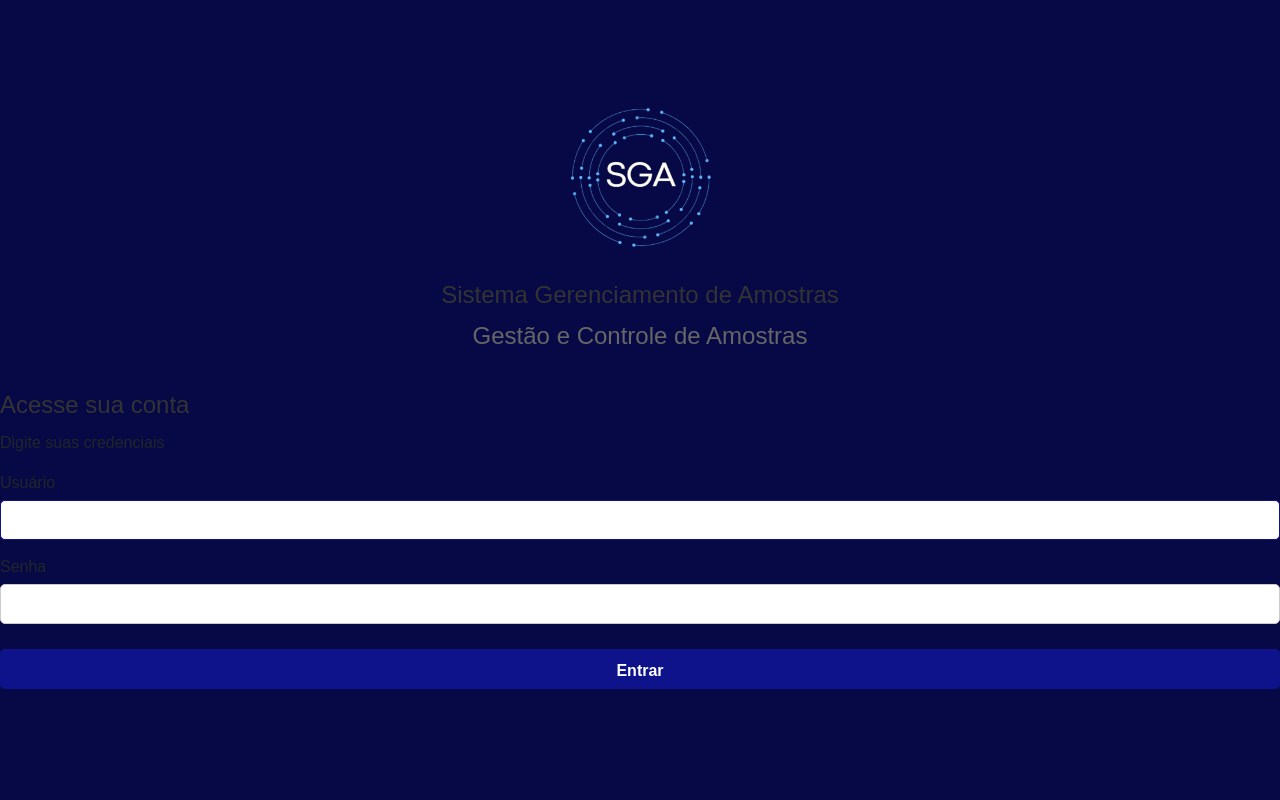
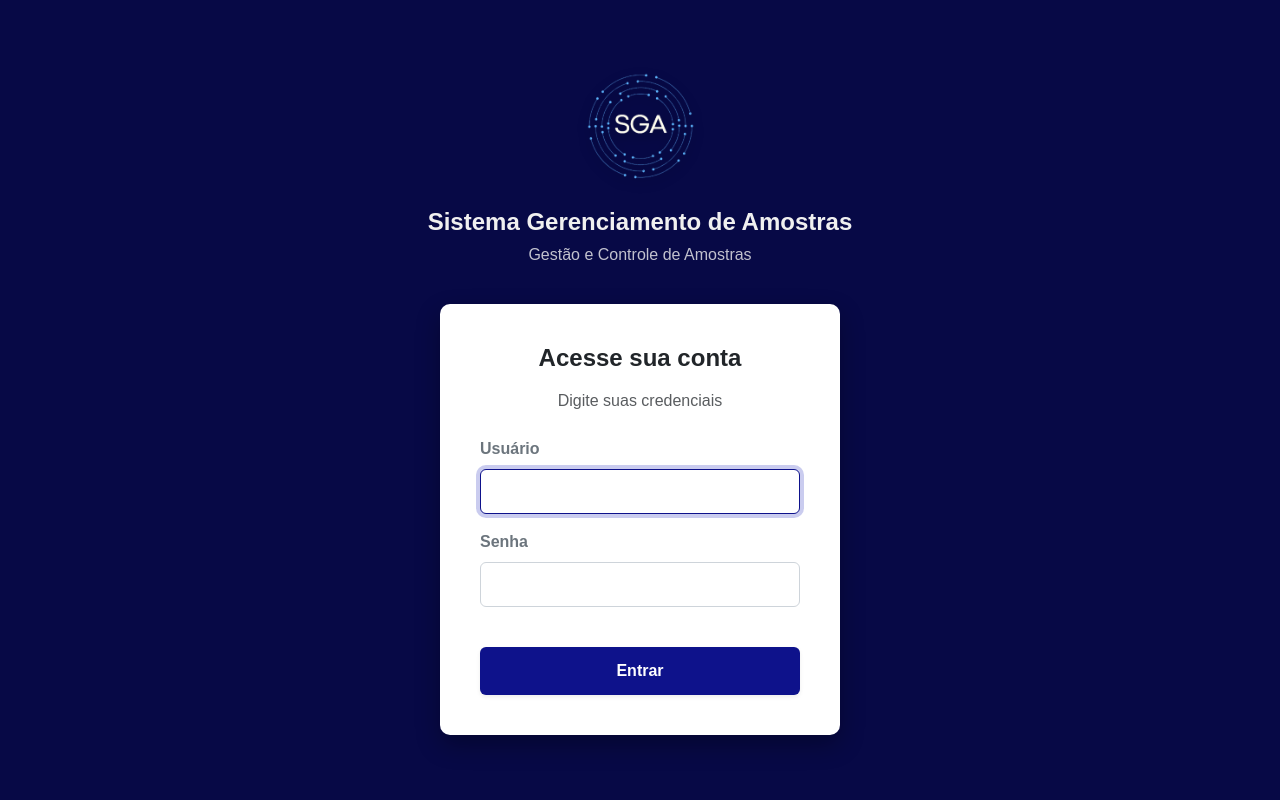
Before and after one commit to Juaqn07/sga-sistema-de-gerenciamento-de-amostras, a Django app: page / in a window 1280 px wide. Run offline with Django 4.2, Linux system fonts and the light colour scheme.

Commit message:
fix(accounts): Corrige layout quebrado do login e atualiza screenshot
- Adiciona classe container específica (.login-content) para isolar estilos do Bootstrap.
- Implementa centralização vertical/horizontal via Flexbox no CSS.
- Atualiza print da tela de login na documentação.

```diff
--- a/apps/accounts/static/accounts/css/login.css
+++ b/apps/accounts/static/accounts/css/login.css
@@ -1,106 +1,134 @@
 /* ==========================================================================
-   STYLESHEET: LOGIN
+   STYLESHEET: TELA DE LOGIN
    ==========================================================================
-   1. Layout Geral (Background & Body)
+   1. Layout Geral (Body & Background)
    2. Cabeçalho (Header & Logo)
-   3. Container de Login (Card Central)
-   4. Elementos de Formulário (Inputs & Botões)
+   3. Componente Card de Login
+   4. Formulários & Interatividade
    ========================================================================== */
 
 /* --------------------------------------------------------------------------
-   1. Layout Geral
+   1. Layout Geral (Body & Background)
    -------------------------------------------------------------------------- */
 body {
-  background-color: hsl(238, 82%, 15%); /* Azul escuro profundo */
+  background-color: hsl(238, 82%, 15%); /* Azul Profundo (Brand Color) */
   margin: 0;
   padding: 0;
   font-family: sans-serif;
+
+  /* Centralização Vertical e Horizontal */
   display: flex;
   flex-direction: column;
+  align-items: center;
+  justify-content: center;
   min-height: 100vh;
-  justify-content: center; /* Centraliza verticalmente */
 }
 
 /* --------------------------------------------------------------------------
-   2. Cabeçalho
+   2. Cabeçalho (Header & Logo)
    -------------------------------------------------------------------------- */
 header {
   text-align: center;
   color: #f0f0f0;
   margin-bottom: 2rem;
+  padding: 0 1rem;
 }
 
 header img {
-  max-width: 200px;
+  max-width: 150px;
   height: auto;
   margin-bottom: 1rem;
+  filter: drop-shadow(0 4px 6px rgba(0, 0, 0, 0.3));
+}
+
+header h1 {
+  font-size: 1.5rem;
+  margin-bottom: 0.5rem;
+  font-weight: 600;
+}
+
+header h4 {
+  font-weight: normal;
+  font-size: 1rem;
+  opacity: 0.8;
 }
 
 /* --------------------------------------------------------------------------
-   3. Container de Login (Card Central)
+   3. Componente Card de Login
    -------------------------------------------------------------------------- */
-/* Seletor genérico 'div' substituído por classe específica ou mantido com cuidado */
-.login-container,
-div.login-wrapper {
-  /* Caso o HTML use div pura, considere adicionar uma classe */
-  background-color: #fffcfc;
-  border-radius: 10px;
-  width: 80%;
+/* Container principal branco */
+.login-content {
+  background-color: #ffffff;
+  border-radius: 0.625rem; /* 10px */
+  width: 90%;
   max-width: 400px;
-  height: auto;
+  padding: 2.5rem;
   text-align: center;
-  margin: 0 auto; /* Centraliza horizontalmente */
-  padding: 2em;
-  box-shadow: 0 4px 15px rgba(0, 0, 0, 0.2);
+
+  /* Sombreamento para efeito de elevação */
+  box-shadow: 0 10px 25px rgba(0, 0, 0, 0.3);
+
+  /* Animação suave de entrada*/
+  animation: fadeIn 0.5s ease-out;
 }
 
-h1 {
-  font-size: 1.5rem;
-  margin-bottom: 0.5em;
-  color: #333;
+@keyframes fadeIn {
+  from {
+    opacity: 0;
+    transform: translateY(20px);
+  }
+  to {
+    opacity: 1;
+    transform: translateY(0);
+  }
 }
 
-h4 {
-  margin-top: 0.2em;
-  font-weight: normal;
-  color: #666;
-}
-
-.container {
-  text-align: left; /* Alinha labels e inputs à esquerda */
-  padding: 0;
+.login-content h2 {
+  font-size: 1.5rem;
+  margin-bottom: 0.5rem;
 }
 
 /* --------------------------------------------------------------------------
-   4. Elementos de Formulário
+   4. Formulários & Interatividade
    -------------------------------------------------------------------------- */
-input {
+/* Inputs de Texto e Senha */
+.login-content input[type="text"],
+.login-content input[type="password"] {
   width: 100%;
-  box-sizing: border-box; /* Garante que padding não estoure a largura */
-  height: 40px; /* Aumentado para melhor toque */
-  padding: 10px;
-  margin-top: 5px;
-  margin-bottom: 15px;
-  border: 1px solid #ccc;
-  border-radius: 5px;
+  height: 45px;
+  padding: 10px 15px;
+  border: 1px solid #ced4da;
+  border-radius: 0.375rem; /* 6px */
+  box-sizing: border-box;
   font-size: 1rem;
+  transition: border-color 0.2s, box-shadow 0.2s;
 }
 
-input:focus {
+.login-content input[type="text"]:focus,
+.login-content input[type="password"]:focus {
   border-color: hsl(238, 82%, 30%);
   outline: none;
+  box-shadow: 0 0 0 0.25rem rgba(45, 52, 190, 0.25);
 }
 
-input[type="submit"] {
+/* Botão de Envio */
+.login-content input[type="submit"] {
   background-color: hsl(238, 82%, 30%);
   color: white;
   border: none;
-  font-weight: bold;
+  border-radius: 0.375rem;
   cursor: pointer;
-  transition: background-color 0.2s ease;
-  margin-top: 10px;
+  font-weight: 600;
+  font-size: 1rem;
+  padding: 12px;
+  margin-top: 1rem;
+  transition: background-color 0.2s ease, transform 0.1s;
 }
 
-input[type="submit"]:hover {
-  background-color: hsl(238, 82%, 40%);
+.login-content input[type="submit"]:hover {
+  background-color: hsl(238, 82%, 20%);
 }
+
+.login-content input[type="submit"]:active {
+  transform: scale(0.98);
+}
--- a/apps/accounts/templates/accounts/login.html
+++ b/apps/accounts/templates/accounts/login.html
@@ -5,7 +5,8 @@
         <meta charset="UTF-8">
         <meta name="viewport" content="width=device-width, initial-scale=1.0">
         <title>SGA - Login</title>
-    <link href="https://cdn.jsdelivr.net/npm/bootstrap@5.3.2/dist/css/bootstrap.min.css" rel="stylesheet">
+        <link href="https://cdn.jsdelivr.net/npm/bootstrap@5.3.2/dist/css/bootstrap.min.css"
+              rel="stylesheet">
         <link rel="stylesheet" href="{% static 'accounts/css/login.css' %}">
     </head>
     <body>
@@ -14,29 +15,29 @@
             <h1>Sistema Gerenciamento de Amostras</h1>
             <h4>Gestão e Controle de Amostras</h4>
         </header>
-    <div>
+        <div class="login-content">
             <form method="POST">
                 {% csrf_token %}
-
-            <h1>Acesse sua conta</h1>
-            <p> Digite suas credenciais</p>
-
+                <h2 class="mb-3 fw-bold text-dark">Acesse sua conta</h2>
+                <p class="text-muted mb-4">Digite suas credenciais</p>
                 {% if form.non_field_errors %}
-                <div style="color: red; font-size: 0.9em;">
-                    {% for error in form.non_field_errors %}
-                        <p>{{ error }}</p>
-                    {% endfor %}
+                    <div class="alert alert-danger py-2 small" role="alert">
+                        {% for error in form.non_field_errors %}{{ error }}{% endfor %}
                     </div>
                 {% endif %}
-
-            <label class="container" for="{{ form.username.id_for_label }}">Usuário</label>
+                <div class="text-start mb-3">
+                    <label class="form-label fw-bold text-secondary"
+                           for="{{ form.username.id_for_label }}">Usuário</label>
                     {{ form.username }}
-
-            <label class="container" for="{{ form.password.id_for_label }}">Senha</label>
+                    {% if form.username.errors %}<div class="text-danger small mt-1">{{ form.username.errors }}</div>{% endif %}
+                </div>
+                <div class="text-start mb-4">
+                    <label class="form-label fw-bold text-secondary"
+                           for="{{ form.password.id_for_label }}">Senha</label>
                     {{ form.password }}
-
-            <input type="submit" value="Entrar">
-
+                    {% if form.password.errors %}<div class="text-danger small mt-1">{{ form.password.errors }}</div>{% endif %}
+                </div>
+                <input type="submit" value="Entrar" class="btn w-100 shadow-sm">
             </form>
         </div>
         <script src="https://cdn.jsdelivr.net/npm/bootstrap@5.3.2/dist/js/bootstrap.bundle.min.js"></script>
```
Also changed, not shown: 1 other file. Lines whose indentation alone changed are shown as unchanged.
